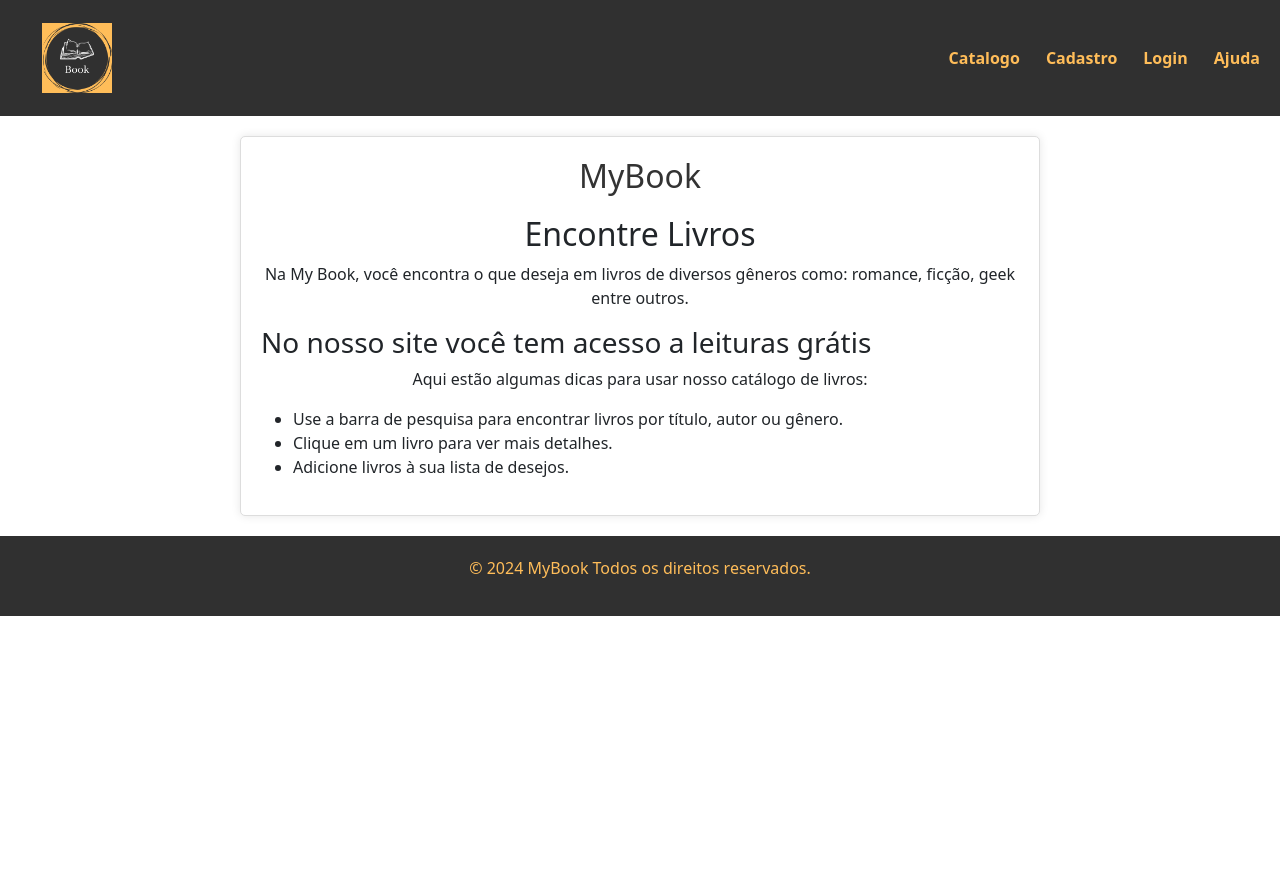
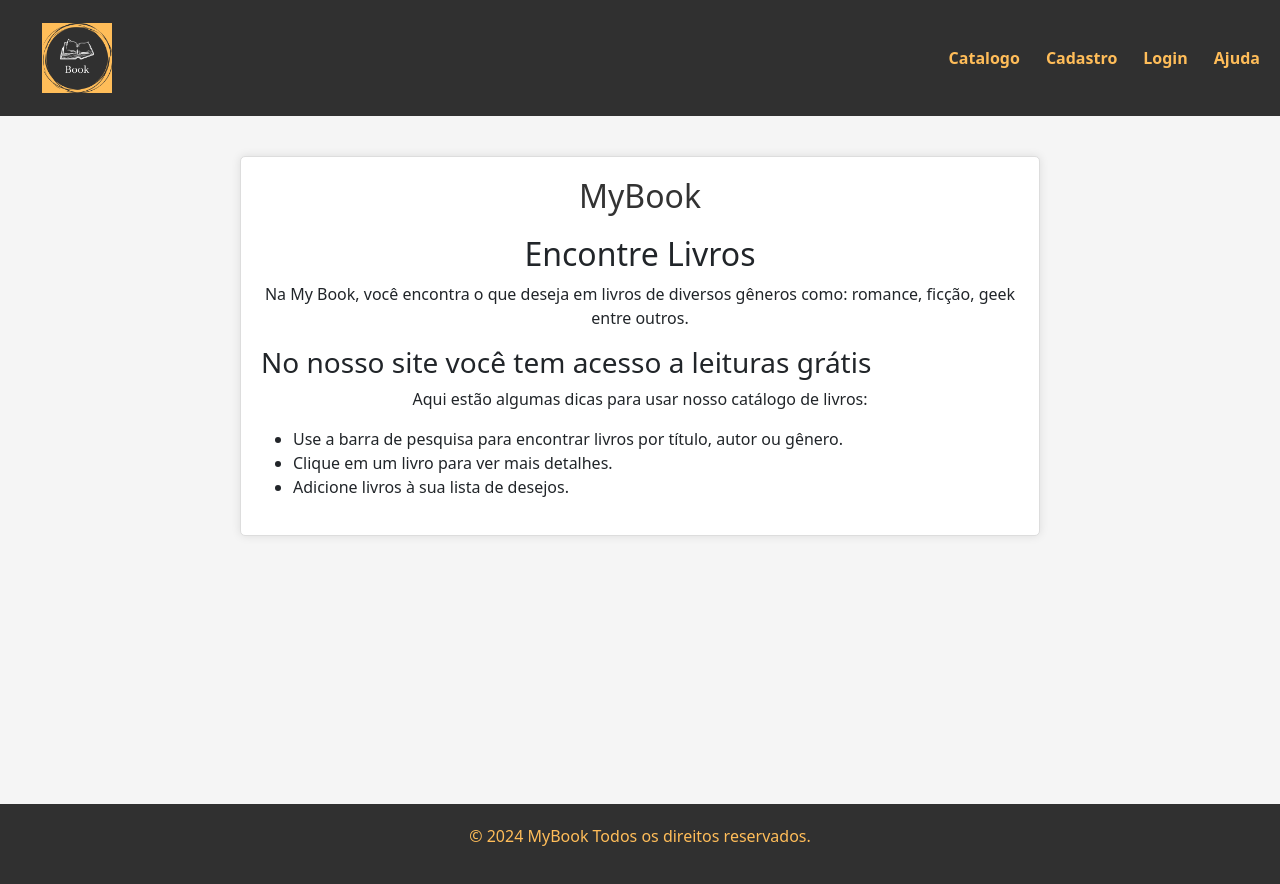
Before and after one commit to nat-riba/my-book, a React (Vite) app in the folder book/: page /ajuda in a window 1280 px wide. Before the commit the page ends 800 px from the top, so only its background shows below. Built offline with nearby package versions, Linux system fonts and the light colour scheme.

Commit message:
ajustes footer e ajuda

```diff
--- a/book/src/components/ajuda/Ajuda.css
+++ b/book/src/components/ajuda/Ajuda.css
@@ -1,3 +1,7 @@
+main {
+    min-height: calc(100vh - 112px);
+}
+
 .catalogo {
     max-width: 800px;
     margin: 20px auto;
--- a/book/src/components/ajuda/Ajuda.jsx
+++ b/book/src/components/ajuda/Ajuda.jsx
@@ -4,7 +4,7 @@ import "./Ajuda.css";
 function Ajuda() {
 
   return (
-
+    <main>
       <div className="catalogo">
         <h1>MyBook</h1>
         <div className="ajuda conteudo">
@@ -22,6 +22,8 @@ function Ajuda() {
             <li>Adicione livros à sua lista de desejos.</li>
           </ul>
         </div>
+    </main>
+
 
   );
 }
```
Lines whose indentation alone changed are shown as unchanged.
